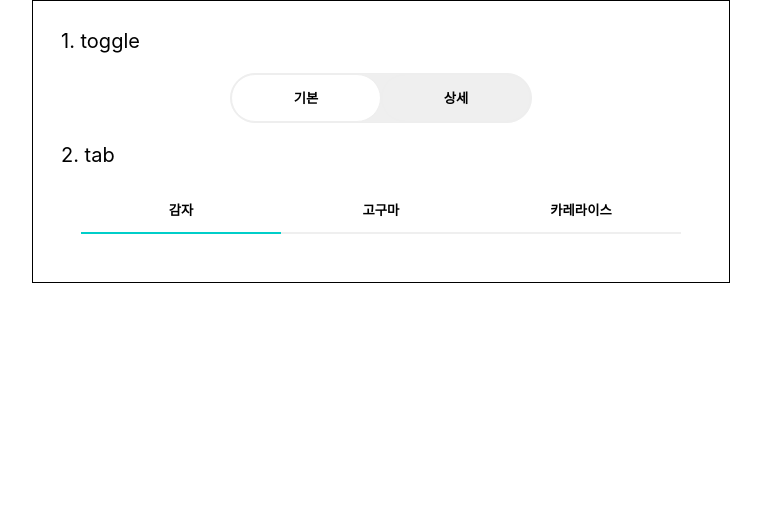
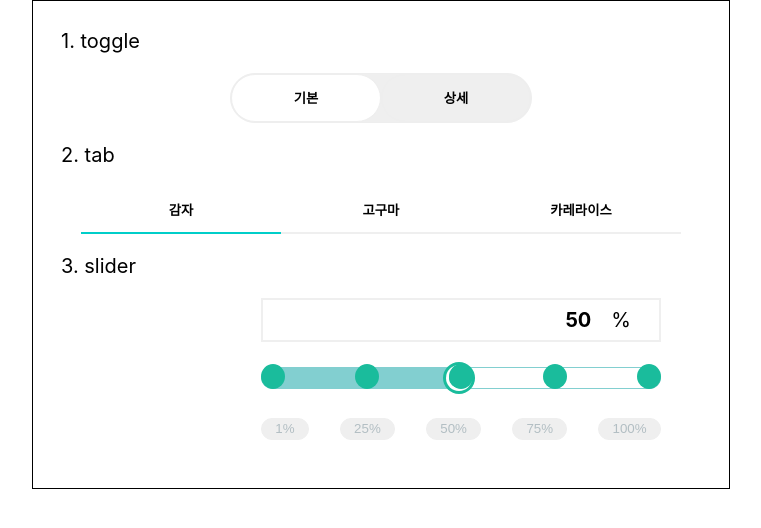
Before and after one commit to shongs27/wanted_pre_onboarding, a React (Create React App) app: page / in a window 1280 px wide. Shown: the top 528 px of the page, without its empty margins (259-1020 px from the left). Built offline with nearby package versions, Linux system fonts and the light colour scheme.

Commit message:
[Feat] 3. slider 컴포넌트 렌더링 구현

```diff
--- a/src/App.js
+++ b/src/App.js
@@ -2,6 +2,7 @@ import styled from '@emotion/styled';
 
 import Toggle from './components/Toggle';
 import Tab from './components/Tab';
+import Slider from './components/Slider';
 
 const Container = styled.div({
   width: '50%',
@@ -14,7 +15,7 @@ const Container = styled.div({
 function App() {
   return (
     <Container>
-      <div className="toggle.js">
+      <div className="Toggle.js">
         <div>1. toggle</div>
         <Toggle />
       </div>
@@ -23,6 +24,11 @@ function App() {
         <div>2. tab</div>
         <Tab />
       </div>
+
+      <div className="Slider.js">
+        <div>3. slider</div>
+        <Slider />
+      </div>
     </Container>
   );
 }
--- /dev/null
+++ b/src/components/Slider.js
@@ -0,0 +1,164 @@
+import { useState } from 'react';
+
+import styled from '@emotion/styled';
+
+const Container = styled.div({
+  width: '300px',
+  margin: '1em 10em',
+});
+
+const InputSlider = styled.input({
+  width: '400px',
+  WebkitAppearance: 'none',
+  margin: 0,
+
+  '&::-webkit-slider-runnable-track': {
+    background:
+      'linear-gradient(to right, #82CFD0 0%, #82CFD0 50%, #fff 50%, #fff 100%)',
+    border: 'solid 1px #82CFD0',
+    borderRadius: '30px',
+  },
+
+  '&::-webkit-slider-thumb': {
+    WebkitAppearance: 'none',
+
+    width: '20px',
+    height: '20px',
+    borderRadius: '50%',
+    background: '#1abc9c',
+    cursor: 'pointer',
+    // transition: 'background .15s ease-in-out',
+    boxShadow: '0 0 0 3px white, 0 0 0 6px #1abc9c',
+  },
+});
+
+const Datalist = styled.datalist({
+  width: '400px',
+  display: 'flex',
+  justifyContent: 'space-between',
+
+  margin: 0,
+  padding: 0,
+
+  position: 'relative',
+  bottom: '-22px',
+  WebkitUserSelect: 'none',
+  //   WebkitUserSelect: 'none' /* Safari */,
+  pointerEvents: 'none',
+
+  '& option': {
+    WebkitAppearance: 'none',
+
+    width: '20px',
+    height: '20px',
+    borderRadius: '50%',
+    background: '#1abc9c',
+  },
+});
+
+const List = styled.ul({
+  width: '400px',
+
+  display: 'flex',
+  justifyContent: 'space-between',
+  listStyle: 'none',
+  padding: 0,
+});
+
+const Item = styled.li({
+  '& button': {
+    color: '#b2bec3',
+    backgroundColor: '#efefef',
+    border: '1px solid #efefef',
+    borderRadius: '30px',
+    padding: '.2em 1em',
+
+    '&:hover': {
+      backgroundColor: '#1abc9c',
+      color: '#fff',
+    },
+  },
+});
+
+export default function Slider() {
+  const [first, second, third, forth, fifth] = [1, 25, 50, 75, 100];
+  const [value, setValue] = useState('50');
+
+  function handleChange(e) {
+    setValue(e.target.value);
+  }
+
+  function handleClick(targetNumber) {
+    setValue(targetNumber);
+  }
+  return (
+    <Container>
+      <div
+        style={{
+          boxSizing: 'border-box',
+          width: '400px',
+          textAlign: 'end',
+          border: '2px solid #efefef',
+          padding: '.4em',
+        }}
+      >
+        <span style={{ fontWeight: 'bold' }}>{value}</span>
+        <span
+          style={{
+            display: 'inline-block',
+            marginLeft: '1em',
+            marginRight: '1em',
+          }}
+        >
+          %
+        </span>
+      </div>
+      <Datalist id="number">
+        <option value="1"></option>
+        <option value="25"></option>
+        <option value="50"></option>
+        <option value="75"></option>
+        <option value="100"></option>
+      </Datalist>
+      <div>
+        <InputSlider
+          list="number"
+          type="range"
+          id="slider"
+          min="1"
+          max="100"
+          step="1"
+          value={value}
+          onChange={handleChange}
+        />
+        <List>
+          <Item>
+            <button type="button" onClick={() => handleClick(first)}>
+              {first}%
+            </button>
+          </Item>
+          <Item>
+            <button type="button" onClick={() => handleClick(second)}>
+              {second}%
+            </button>
+          </Item>
+          <Item>
+            <button type="button" onClick={() => handleClick(third)}>
+              {third}%
+            </button>
+          </Item>
+          <Item>
+            <button type="button" onClick={() => handleClick(forth)}>
+              {forth}%
+            </button>
+          </Item>
+          <Item>
+            <button type="button" onClick={() => handleClick(fifth)}>
+              {fifth}%
+            </button>
+          </Item>
+        </List>
+      </div>
+    </Container>
+  );
+}
```
Also changed, not shown: 2 other files (tests, documents, lock files or other folders).
